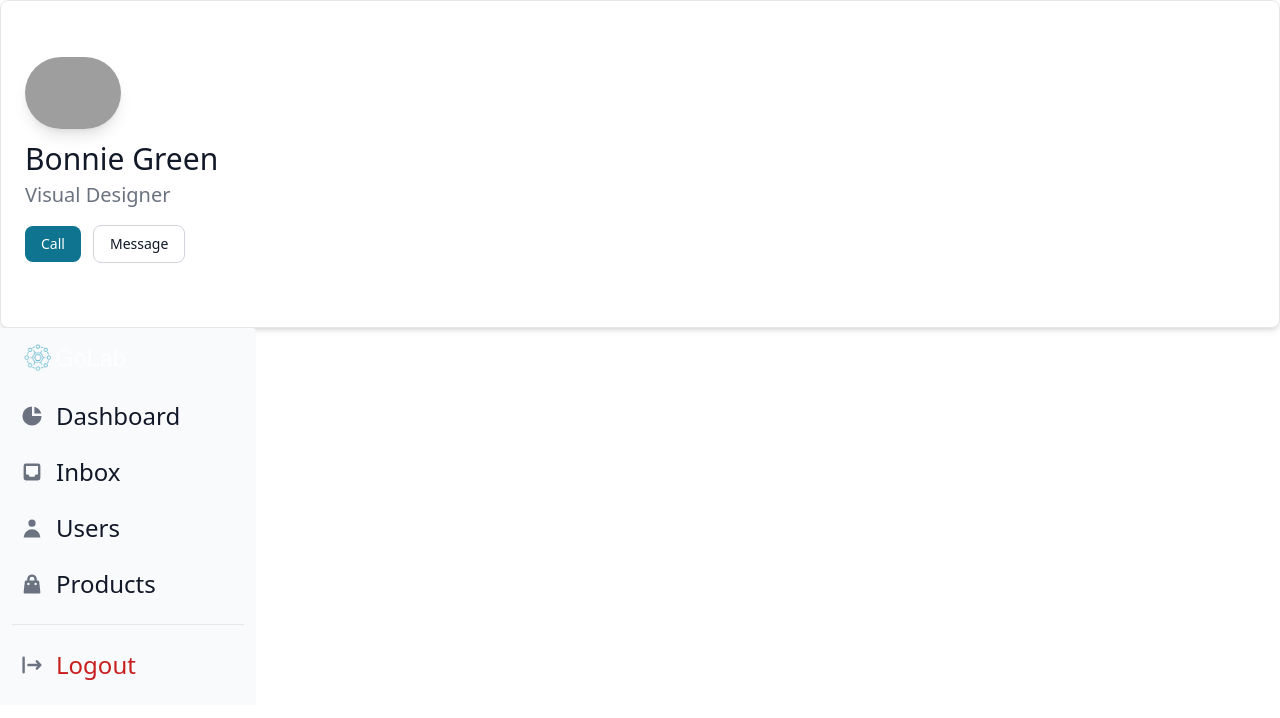
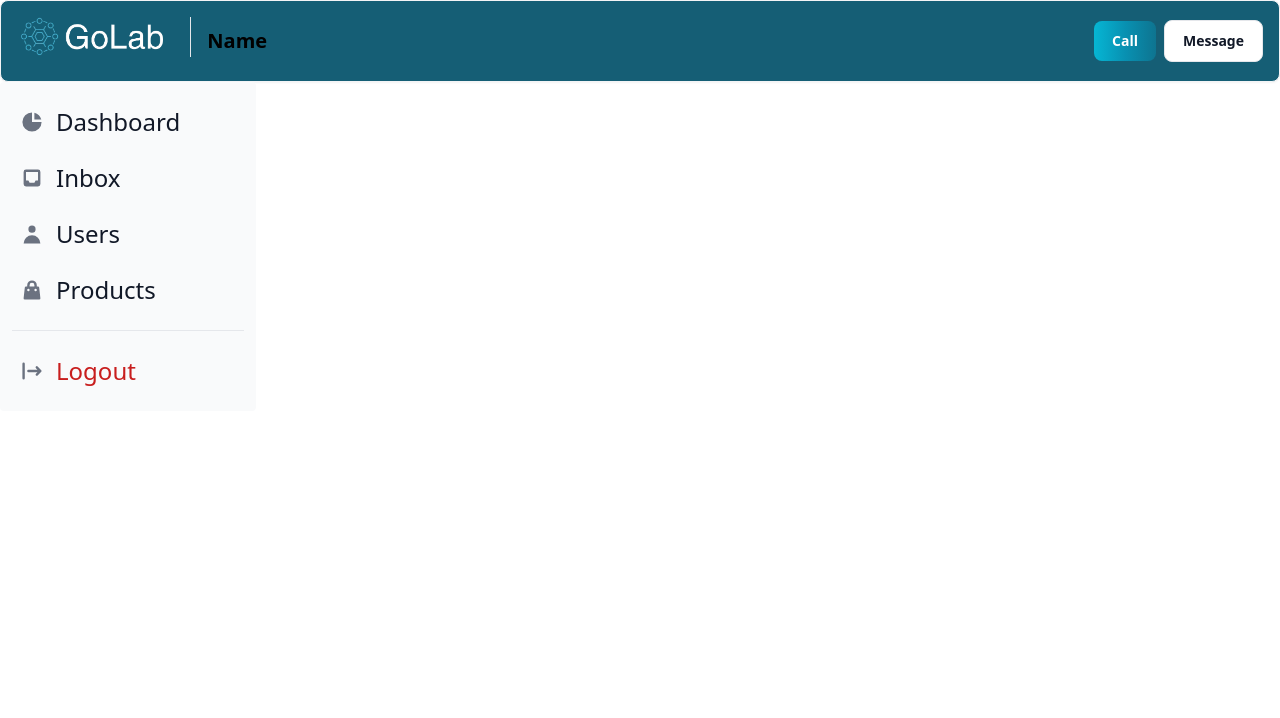
Before and after one commit to harshalpatil0003/patho, a React (Vite) app in the folder client/: page /UserPanel in a window 1280 px wide. Shown: the top 718 px of the page. Built offline with nearby package versions, Linux system fonts and the light colour scheme; grey boxes are pictures that could not be loaded.

Commit message:
profile panel is changed

```diff
--- a/client/src/components/Profile/Profile.jsx
+++ b/client/src/components/Profile/Profile.jsx
@@ -1,38 +1,30 @@
 
 "use client";
 
-import { Card, Dropdown } from "flowbite-react";
+import { Banner, Button } from "flowbite-react";
+import { HiX } from "react-icons/hi";
+import logo from '../../Assets/navbar/logo.png'
 
 export function Profile() {
   return (
-    <Card className="max-w">
-      <div className=" justify-end px-4 pt-4">
+    <Banner>
+      <div className="flex max-w-full flex-col justify-between rounded-lg border border-gray-100 bg-cyan-800 p-4 shadow-sm dark:border-gray-600 dark:bg-gray-700 md:flex-row ">
+        <div className="mb-3 mr-4 flex flex-col items-start md:mb-0 md:flex-row md:items-center">
+          <a
+            href="/UserPanel"
+            className="mb-2 flex items-center border-gray-200 dark:border-gray-600 md:mb-0 md:mr-4 md:border-r md:pr-4">
+            <img src={logo} className="mr-2 h-10  md:h-[65px]" alt="Flowbite Logo" />
+          </a>
+          <span className="self-left whitespace-nowrap text-xl font-semibold dark:text-white md:pr-6">
+              Name
+            </span>
+        </div>
+        <div className="flex text-lg shrink-0 items-center gap-2">
+        <Button gradientMonochrome="info" className="font-bold" href="tel:8767887013">Call</Button>
+          <Button color="gray" href="" className="font-bold">Message</Button>
 
-      </div>
-      <div className="  items-center pb-10">
-        <img src="https://avatars.githubusercontent.com/u/117168808?v=4"
-          alt="Bonnie image"
-          height="96"
-          width="96"
-          className="mb-3 rounded-full shadow-lg"
-        />
-        <h5 className="mb-1 text-3xl font-medium text-gray-900 dark:text-white">Bonnie Green</h5>
-        <span className="text-xl text-gray-500 dark:text-gray-400">Visual Designer</span>
-        <div className="mt-4 space-x-3 lg:mt-6">
-          <a
-            href="#"
-            className="inline-flex items-center rounded-lg bg-cyan-700 px-4 py-2 text-center text-sm font-medium text-white hover:bg-cyan-800 focus:outline-none focus:ring-4 focus:ring-cyan-300 dark:bg-cyan-600 dark:hover:bg-cyan-700 dark:focus:ring-cyan-800"
-          >
-            Call
-          </a>
-          <a
-            href="#"
-            className="inline-flex items-center rounded-lg border border-gray-300 bg-white px-4 py-2 text-center text-sm font-medium text-gray-900 hover:bg-gray-100 focus:outline-none focus:ring-4 focus:ring-gray-200 dark:border-gray-600 dark:bg-gray-800 dark:text-white dark:hover:border-gray-700 dark:hover:bg-gray-700 dark:focus:ring-gray-700"
-          >
-            Message
-          </a>
         </div>
       </div>
-    </Card>
+    </Banner>
   );
 }
--- a/client/src/components/Side Panel/panel.jsx
+++ b/client/src/components/Side Panel/panel.jsx
@@ -7,9 +7,7 @@ import logo from '../../Assets/navbar/logo.png'
 export function Panel() {
     return (
 
-        <Sidebar aria-label="Sidebar with logo branding example">
-            <Sidebar.Logo href="/UserPanel" img={logo} imgAlt="Flowbite logo">
-            </Sidebar.Logo>
+        <Sidebar aria-label="Sidebar with logo branding example" className="">
             <Sidebar.Items>
                 <Sidebar.ItemGroup >
                     <Sidebar.Item href="#" icon={HiChartPie} className="text-2xl">
```
